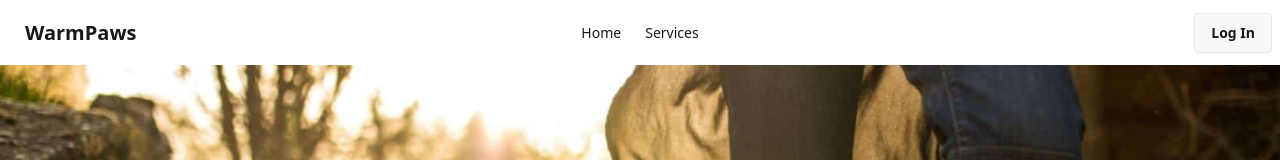
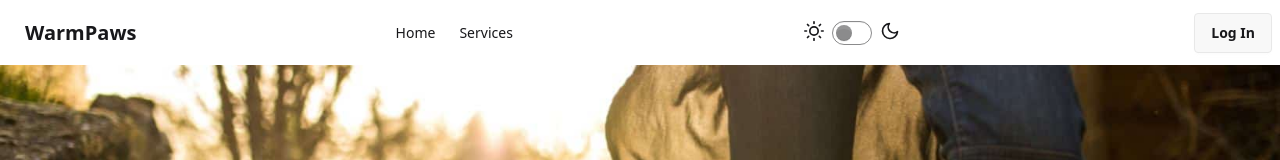
Before and after one commit to Junaid8217/PawMart-client-side, a React (Vite) app: page / in a window 1280 px wide. Shown: the top 160 px of the page. Built offline with nearby package versions, Linux system fonts and the light colour scheme; no server answers.

Commit message:
Adeed sweet alert and dark mode

```diff
--- a/index.html
+++ b/index.html
@@ -1,5 +1,5 @@
 <!doctype html>
-<html lang="en">
+<html lang="en" data-theme="light">
   <head>
     <meta charset="UTF-8" />
     <link rel="icon" type="image/svg+xml" href="/vite.svg" />
--- a/package.json
+++ b/package.json
@@ -18,6 +18,7 @@
     "react-dom": "^19.2.0",
     "react-router": "^7.9.6",
     "react-toastify": "^11.0.5",
+    "sweetalert2": "^11.26.3",
     "swiper": "^12.0.3",
     "tailwindcss": "^4.1.17"
   },
--- a/src/component/Navbar.jsx
+++ b/src/component/Navbar.jsx
@@ -1,4 +1,4 @@
-import React, { useContext } from 'react';
+import React, { useContext, useState } from 'react';
 import { Link } from 'react-router';
 import { AuthContext } from '../provider/AuthProvider';
 import { signOut } from 'firebase/auth';
@@ -7,6 +7,19 @@ import auth from '../firebase/firebase.config';
 const Navbar = () => {
 
     const { user } = useContext(AuthContext);
+
+    const [isChecked, setIsChecked] = useState(true)
+
+
+    const handleTheme = () => {
+        setIsChecked(!isChecked)
+       if(isChecked){
+        document.querySelector('html').setAttribute('data-theme', 'dark')
+       }
+       else{
+        document.querySelector('html').setAttribute('data-theme', 'Light')
+       }
+    }
 
     const handleSignOut = () => {
         signOut(auth)
@@ -55,6 +68,43 @@ const Navbar = () => {
                 </ul>
             </div>
 
+
+
+            <div className="navbar-end">
+                <label className="flex cursor-pointer gap-2">
+                    <svg
+                        xmlns="http://www.w3.org/2000/svg"
+                        width="20"
+                        height="20"
+                        viewBox="0 0 24 24"
+                        fill="none"
+                        stroke="currentColor"
+                        strokeWidth="2"
+                        strokeLinecap="round"
+                        strokeLinejoin="round">
+                        <circle cx="12" cy="12" r="5" />
+                        <path
+                            d="M12 1v2M12 21v2M4.2 4.2l1.4 1.4M18.4 18.4l1.4 1.4M1 12h2M21 12h2M4.2 19.8l1.4-1.4M18.4 5.6l1.4-1.4" />
+                    </svg>
+                    <input onClick={handleTheme} type="checkbox" value="synthwave" className="toggle theme-controller" />
+                    <svg
+                        xmlns="http://www.w3.org/2000/svg"
+                        width="20"
+                        height="20"
+                        viewBox="0 0 24 24"
+                        fill="none"
+                        stroke="currentColor"
+                        strokeWidth="2"
+                        strokeLinecap="round"
+                        strokeLinejoin="round">
+                        <path d="M21 12.79A9 9 0 1 1 11.21 3 7 7 0 0 0 21 12.79z"></path>
+                    </svg>
+                </label>
+            </div>
+
+
+
+
             {
                 user && <div className="navbar-end">
                     <btn onClick={handleSignOut} className="btn">Log Out</btn>
--- a/src/pages/AddService.jsx
+++ b/src/pages/AddService.jsx
@@ -1,6 +1,7 @@
 import React, { useContext } from 'react';
 import { AuthContext } from '../provider/AuthProvider';
 import axios from 'axios';
+import Swal from 'sweetalert2';
 
 const AddService = () => {
 
@@ -31,11 +32,41 @@ const AddService = () => {
             date,
             email,
         }
+
+
+
         //sending data to backend
         axios.post('http://localhost:3000/services', formData)
-        .then(res => {
-            console.log(res)
-        })
+            .then(res => {
+                console.log(res)
+                if (res.data.acknowledged) {
+                    Swal.fire({
+                        title: "Service is created successfully",
+                        icon: "success",
+                        draggable: true
+                    })
+                    form.reset();
+                }
+                else {
+                    Swal.fire({
+                        icon: "error",
+                        title: "Oops...",
+                        text: "Something went wrong!",
+                        footer: '<a href="#">Why do I have this issue?</a>'
+                    });
+                }
+            })
+            .catch(err => {
+                console.log(err)
+                Swal.fire({
+                    icon: "error",
+                    title: "Oops...",
+                    text: "Something went wrong!",
+                    footer: '<a href="#">Why do I have this issue?</a>'
+                });
+
+            })
+
 
     }
 
--- a/src/pages/MyServices.jsx
+++ b/src/pages/MyServices.jsx
@@ -2,6 +2,7 @@ import React, { useContext, useEffect, useState } from 'react';
 import { AuthContext } from '../provider/AuthProvider';
 import { Link } from 'react-router';
 import axios from 'axios';
+import Swal from 'sweetalert2';
 
 const MyServices = () => {
 
@@ -21,21 +22,46 @@ const MyServices = () => {
     console.log(myServices);
 
     const handleDelete = (id) => {
+
+
+        Swal.fire({
+            title: "Are you sure?",
+            text: "You won't be able to revert this!",
+            icon: "warning",
+            showCancelButton: true,
+            confirmButtonColor: "#3085d6",
+            cancelButtonColor: "#d33",
+            confirmButtonText: "Yes, delete it!"
+        }).then((result) => {
+            if (result.isConfirmed) {
+
                 axios.delete(`http://localhost:3000/delete/${id}`)
                     .then(res => {
                         console.log(res.data);
-
+                        if (res.data.deletedCount == 1) {
 
                             const filterData = myServices.filter(service => service._id != id)
 
                             setMyServices(filterData)
 
+                            Swal.fire({
+                                title: "Deleted!",
+                                text: "Your file has been deleted.",
+                                icon: "success"
+                            });
+                        }
 
                     })
-        .catch(err=> {
+                    .catch(err => {
                         console.log(err);
 
                     })
+
+
+            }
+        });
+
+
     }
 
 
@@ -82,7 +108,7 @@ const MyServices = () => {
                                     </td>
                                     <td>{service?.price}</td>
                                     <th className='flex gap-3'>
-                                        <button onClick={()=>handleDelete(service?._id)} className="btn btn-error btn-xs">Delete</button>
+                                        <button onClick={() => handleDelete(service?._id)} className="btn btn-error btn-xs">Delete</button>
                                         <Link to={`/update-service/${service?._id}`}><button className="btn btn-primary btn-xs">Edit</button></Link>
                                     </th>
                                 </tr>
```
Also changed, not shown: 1 other file (tests, documents, lock files or other folders). Lines whose indentation alone changed are shown as unchanged.
